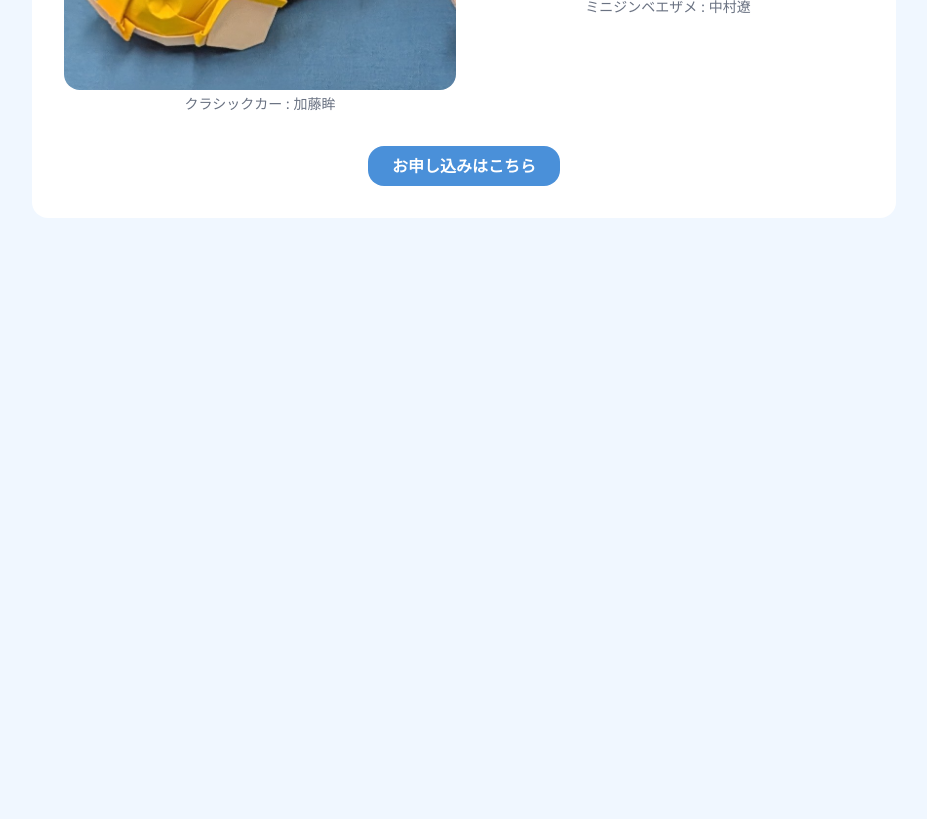
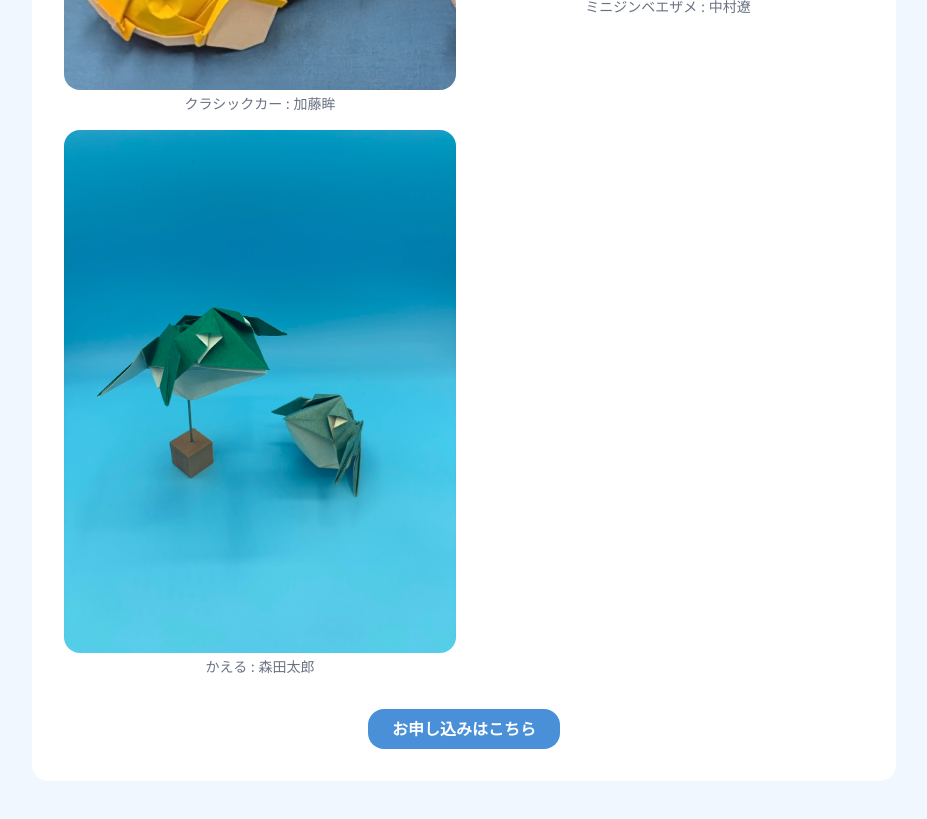
Before and after one commit to nabewaka/ORILINK, a Next.js app: page /next-event in a window 1280 px wide. Shown: the part 1420-2239 px from the top of the page, without its empty margins (176-1103 px from the left). Before the commit the page ends 1694 px from the top, so only its background shows below. Built offline with nearby package versions, Linux system fonts and the light colour scheme; a web font is replaced by a local one.

Commit message:
講習作品を追加

```diff
--- a/app/next-event/page.tsx
+++ b/app/next-event/page.tsx
@@ -68,6 +68,7 @@ export default function NextEventPage() {
                     { src: "/images/No2_event/workshop/サボテン_眞鍋和奏.jpg", alt: "サボテン_眞鍋和奏" , caption: "サボテン : 眞鍋和奏" },
                     { src: "/images/No2_event/workshop/クラシックカー_加藤眸.jpg", alt: "クラシックカー_加藤眸" , caption: "クラシックカー : 加藤眸" },
                     { src: "/images/No2_event/workshop/ミニジンベエザメ_中村遼.jpg", alt: "ミニジンベエザメ_中村遼" , caption: "ミニジンベエザメ : 中村遼" },
+                    { src: "/images/No2_event/workshop/かえる_森田太郎.jpg", alt: "かえる_森田太郎" , caption: "かえる : 森田太郎" },
                 ]}
             />
 
```
Also changed, not shown: public/images/No2_event/workshop/かえる_森田太郎.jpg (added).
